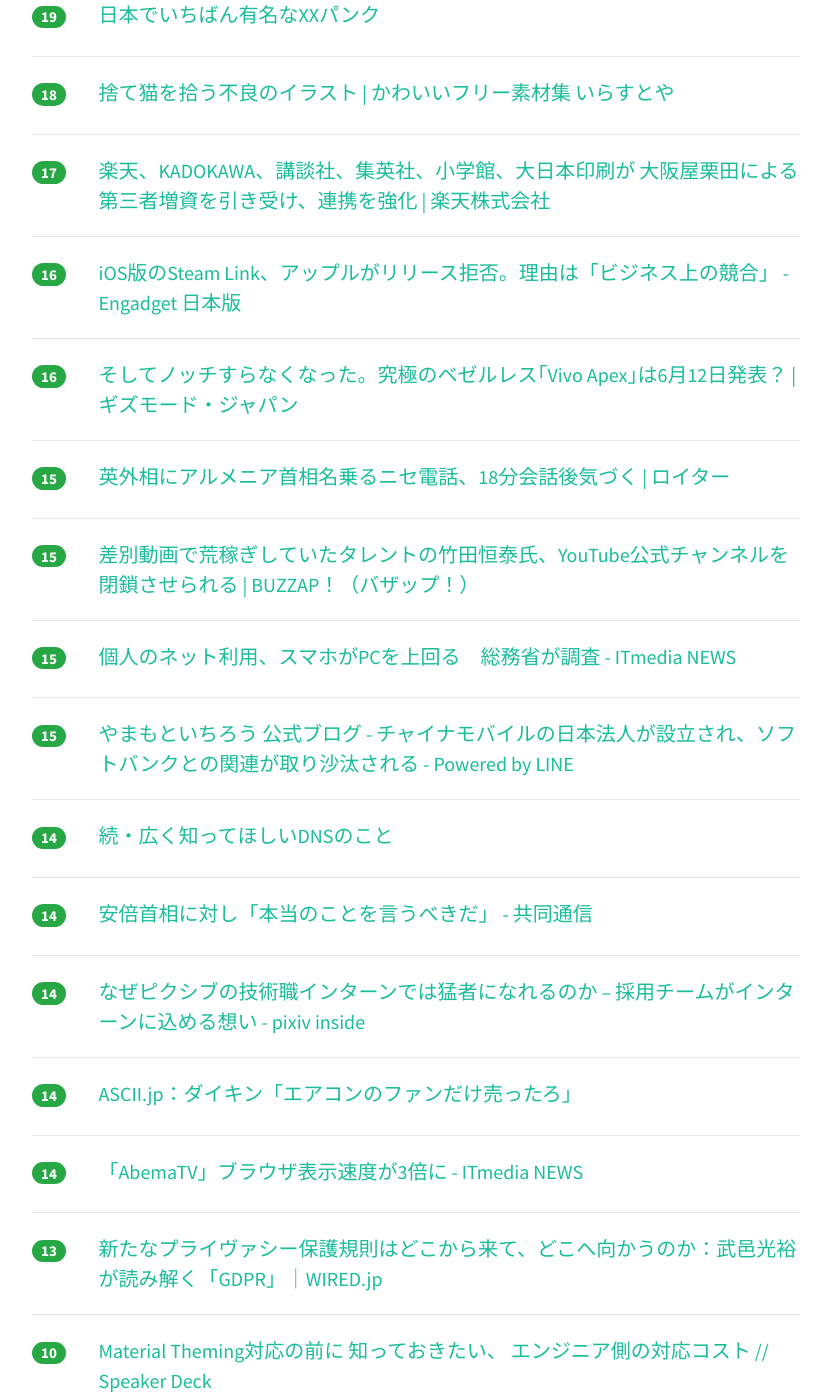
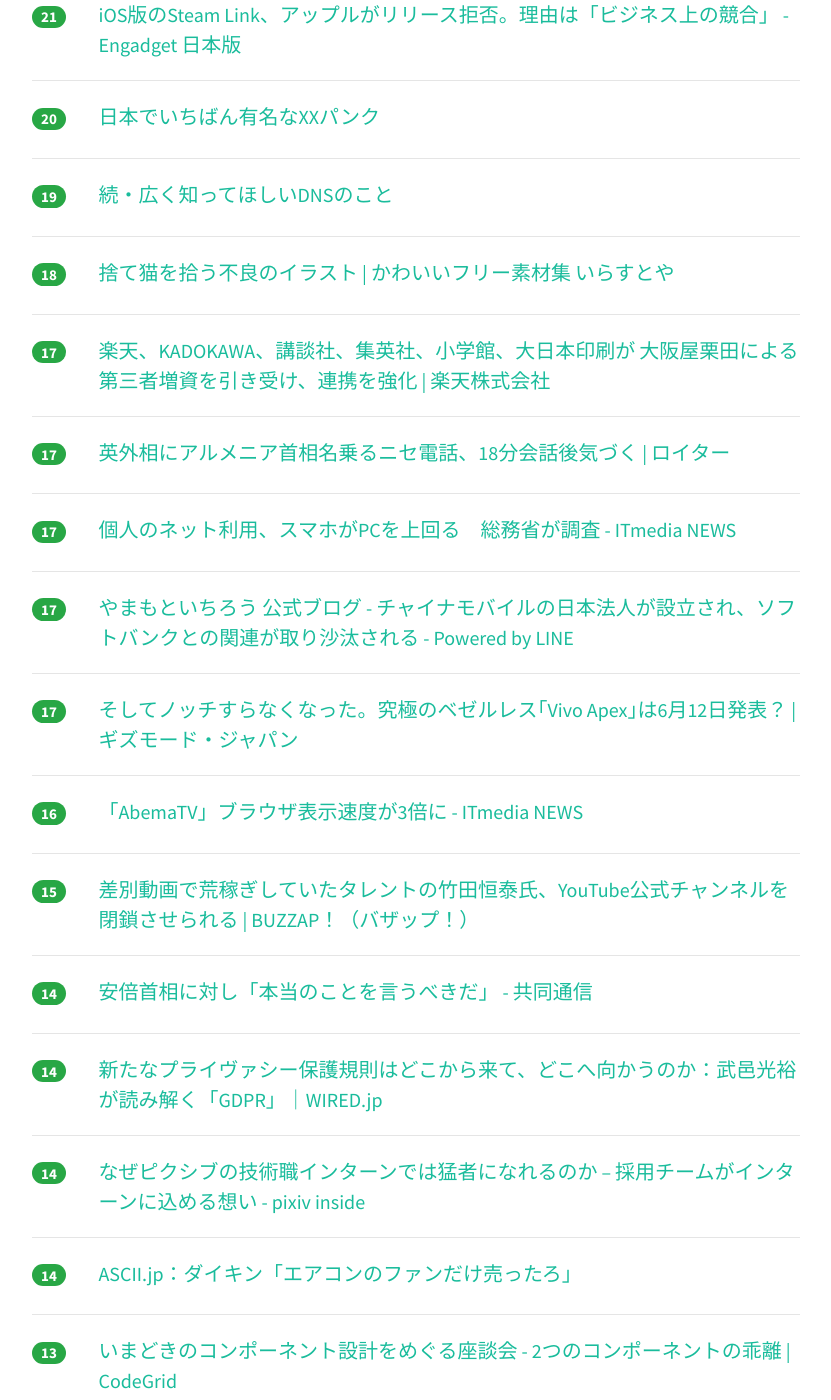
Before and after one commit to yatta47/hatena-matome-site, a Jekyll site: the page built from _posts/2018-05-26-hatena.md, in a window 1280 px wide and 1400 px high, scrolled down 1167 px. Shown: the whole window, without its empty margins (224-1055 px from the left). Built offline with Jekyll 4.4.1, drawn with Linux system fonts in a browser that asks for light colours; nearby versions of some CDN libraries; part of the change alters nothing that is shown; some of the changed text lies outside the part shown.

Commit message:
Updated 2018-05-26

```diff
--- a/_posts/2018-05-26-hatena.md
+++ b/_posts/2018-05-26-hatena.md
@@ -1,44 +1,44 @@
 ---
 layout: post
 title:  "2018-05-26 はてぶIT"
-date:   2018-05-26 12:02:43
+date:   2018-05-26 13:03:03
 tags: [it-hotentry]
 ---
-29 件のデータあり
+30 件のデータあり
 
 <hr><div class="row">
-<div class="col-1"><span class="badge badge-pill badge-success h2">140</span></div>
+<div class="col-1"><span class="badge badge-pill badge-success h2">195</span></div>
 <div class="col-11"><a href='http://blog.nkzn.info/entry/2018/05/26/020312' target='_blank'>Web最新技術がてんこ盛りのreact-native-domから目が離せない - ナカザンドットネット</a></div>
 </div>
 <hr>
 <div class="row">
-<div class="col-1"><span class="badge badge-pill badge-success h2">67</span></div>
+<div class="col-1"><span class="badge badge-pill badge-success h2">91</span></div>
 <div class="col-11"><a href='https://qiita.com/JotaroS/items/5042d2944cf0573f133e' target='_blank'>[macOS向け] gitのクライアントはGitupがいいぞ。</a></div>
 </div>
 <hr>
 <div class="row">
-<div class="col-1"><span class="badge badge-pill badge-success h2">44</span></div>
+<div class="col-1"><span class="badge badge-pill badge-success h2">49</span></div>
 <div class="col-11"><a href='https://www.slideshare.net/osamum/web-progressive-web-apps' target='_blank'>進化する Web ～ Progressive Web Apps の実装と応用 ～</a></div>
 </div>
 <hr>
 <div class="row">
-<div class="col-1"><span class="badge badge-pill badge-success h2">31</span></div>
+<div class="col-1"><span class="badge badge-pill badge-success h2">34</span></div>
+<div class="col-11"><a href='https://soudai.hatenablog.com/entry/2018/05/25/121801' target='_blank'>DBリファクタリングをやっているって話 - そーだいなるらくがき帳</a></div>
+</div>
+<hr>
+<div class="row">
+<div class="col-1"><span class="badge badge-pill badge-success h2">33</span></div>
 <div class="col-11"><a href='https://www.slideshare.net/hiromasaoka/noops-98595318' target='_blank'>NoOpsへ舵を切れ</a></div>
 </div>
 <hr>
 <div class="row">
-<div class="col-1"><span class="badge badge-pill badge-success h2">29</span></div>
-<div class="col-11"><a href='https://gigazine.net/news/20180525-most-india-it-engineers-incapable/' target='_blank'>「インド人のITエンジニアは優秀」という風潮は正しくないという研究結果 - GIGAZINE</a></div>
-</div>
-<hr>
-<div class="row">
-<div class="col-1"><span class="badge badge-pill badge-success h2">28</span></div>
+<div class="col-1"><span class="badge badge-pill badge-success h2">32</span></div>
 <div class="col-11"><a href='http://photoshopvip.net/109116' target='_blank'>レベル高すぎ！商用可能な無料HTMLテンプレート200+種類を配布しているサイト Colorlib - PhotoshopVIP</a></div>
 </div>
 <hr>
 <div class="row">
-<div class="col-1"><span class="badge badge-pill badge-success h2">28</span></div>
-<div class="col-11"><a href='https://soudai.hatenablog.com/entry/2018/05/25/121801' target='_blank'>DBリファクタリングをやっているって話 - そーだいなるらくがき帳</a></div>
+<div class="col-1"><span class="badge badge-pill badge-success h2">30</span></div>
+<div class="col-11"><a href='https://gigazine.net/news/20180525-most-india-it-engineers-incapable/' target='_blank'>「インド人のITエンジニアは優秀」という風潮は正しくないという研究結果 - GIGAZINE</a></div>
 </div>
 <hr>
 <div class="row">
@@ -47,13 +47,23 @@ tags: [it-hotentry]
 </div>
 <hr>
 <div class="row">
-<div class="col-1"><span class="badge badge-pill badge-success h2">20</span></div>
+<div class="col-1"><span class="badge badge-pill badge-success h2">22</span></div>
 <div class="col-11"><a href='https://wiredjs.com/' target='_blank'>Wired Elements</a></div>
 </div>
 <hr>
 <div class="row">
+<div class="col-1"><span class="badge badge-pill badge-success h2">21</span></div>
+<div class="col-11"><a href='https://japanese.engadget.com/2018/05/25/ios-steam-link/' target='_blank'>iOS版のSteam Link、アップルがリリース拒否。理由は「ビジネス上の競合」 - Engadget 日本版</a></div>
+</div>
+<hr>
+<div class="row">
+<div class="col-1"><span class="badge badge-pill badge-success h2">20</span></div>
+<div class="col-11"><a href='https://anond.hatelabo.jp/20180525185958' target='_blank'>日本でいちばん有名なXXパンク</a></div>
+</div>
+<hr>
+<div class="row">
 <div class="col-1"><span class="badge badge-pill badge-success h2">19</span></div>
-<div class="col-11"><a href='https://anond.hatelabo.jp/20180525185958' target='_blank'>日本でいちばん有名なXXパンク</a></div>
+<div class="col-11"><a href='https://www.slideshare.net/nakatomoorg/ssmjpdnssecurity2' target='_blank'>続・広く知ってほしいDNSのこと</a></div>
 </div>
 <hr>
 <div class="row">
@@ -67,18 +77,28 @@ tags: [it-hotentry]
 </div>
 <hr>
 <div class="row">
-<div class="col-1"><span class="badge badge-pill badge-success h2">16</span></div>
-<div class="col-11"><a href='https://japanese.engadget.com/2018/05/25/ios-steam-link/' target='_blank'>iOS版のSteam Link、アップルがリリース拒否。理由は「ビジネス上の競合」 - Engadget 日本版</a></div>
+<div class="col-1"><span class="badge badge-pill badge-success h2">17</span></div>
+<div class="col-11"><a href='https://jp.reuters.com/article/idJPKCN1IQ0IB' target='_blank'>英外相にアルメニア首相名乗るニセ電話、18分会話後気づく | ロイター</a></div>
+</div>
+<hr>
+<div class="row">
+<div class="col-1"><span class="badge badge-pill badge-success h2">17</span></div>
+<div class="col-11"><a href='http://www.itmedia.co.jp/news/articles/1805/25/news124.html' target='_blank'>個人のネット利用、スマホがPCを上回る　総務省が調査 - ITmedia NEWS</a></div>
+</div>
+<hr>
+<div class="row">
+<div class="col-1"><span class="badge badge-pill badge-success h2">17</span></div>
+<div class="col-11"><a href='https://lineblog.me/yamamotoichiro/archives/13186483.html' target='_blank'>やまもといちろう 公式ブログ - チャイナモバイルの日本法人が設立され、ソフトバンクとの関連が取り沙汰される - Powered by LINE</a></div>
+</div>
+<hr>
+<div class="row">
+<div class="col-1"><span class="badge badge-pill badge-success h2">17</span></div>
+<div class="col-11"><a href='https://www.gizmodo.jp/2018/05/vivo-apex.html' target='_blank'>そしてノッチすらなくなった。究極のベゼルレス｢Vivo Apex｣は6月12日発表？ | ギズモード・ジャパン</a></div>
 </div>
 <hr>
 <div class="row">
 <div class="col-1"><span class="badge badge-pill badge-success h2">16</span></div>
-<div class="col-11"><a href='https://www.gizmodo.jp/2018/05/vivo-apex.html' target='_blank'>そしてノッチすらなくなった。究極のベゼルレス｢Vivo Apex｣は6月12日発表？ | ギズモード・ジャパン</a></div>
-</div>
-<hr>
-<div class="row">
-<div class="col-1"><span class="badge badge-pill badge-success h2">15</span></div>
-<div class="col-11"><a href='https://jp.reuters.com/article/idJPKCN1IQ0IB' target='_blank'>英外相にアルメニア首相名乗るニセ電話、18分会話後気づく | ロイター</a></div>
+<div class="col-11"><a href='http://www.itmedia.co.jp/news/articles/1805/25/news123.html' target='_blank'>「AbemaTV」ブラウザ表示速度が3倍に - ITmedia NEWS</a></div>
 </div>
 <hr>
 <div class="row">
@@ -87,23 +107,13 @@ tags: [it-hotentry]
 </div>
 <hr>
 <div class="row">
-<div class="col-1"><span class="badge badge-pill badge-success h2">15</span></div>
-<div class="col-11"><a href='http://www.itmedia.co.jp/news/articles/1805/25/news124.html' target='_blank'>個人のネット利用、スマホがPCを上回る　総務省が調査 - ITmedia NEWS</a></div>
-</div>
-<hr>
-<div class="row">
-<div class="col-1"><span class="badge badge-pill badge-success h2">15</span></div>
-<div class="col-11"><a href='https://lineblog.me/yamamotoichiro/archives/13186483.html' target='_blank'>やまもといちろう 公式ブログ - チャイナモバイルの日本法人が設立され、ソフトバンクとの関連が取り沙汰される - Powered by LINE</a></div>
+<div class="col-1"><span class="badge badge-pill badge-success h2">14</span></div>
+<div class="col-11"><a href='https://this.kiji.is/372709890965259361' target='_blank'>安倍首相に対し「本当のことを言うべきだ」 - 共同通信</a></div>
 </div>
 <hr>
 <div class="row">
 <div class="col-1"><span class="badge badge-pill badge-success h2">14</span></div>
-<div class="col-11"><a href='https://www.slideshare.net/nakatomoorg/ssmjpdnssecurity2' target='_blank'>続・広く知ってほしいDNSのこと</a></div>
-</div>
-<hr>
-<div class="row">
-<div class="col-1"><span class="badge badge-pill badge-success h2">14</span></div>
-<div class="col-11"><a href='https://this.kiji.is/372709890965259361' target='_blank'>安倍首相に対し「本当のことを言うべきだ」 - 共同通信</a></div>
+<div class="col-11"><a href='https://wired.jp/2018/05/25/gdpr-start/' target='_blank'>新たなプライヴァシー保護規則はどこから来て、どこへ向かうのか：武邑光裕が読み解く「GDPR」｜WIRED.jp</a></div>
 </div>
 <hr>
 <div class="row">
@@ -117,33 +127,28 @@ tags: [it-hotentry]
 </div>
 <hr>
 <div class="row">
-<div class="col-1"><span class="badge badge-pill badge-success h2">14</span></div>
-<div class="col-11"><a href='http://www.itmedia.co.jp/news/articles/1805/25/news123.html' target='_blank'>「AbemaTV」ブラウザ表示速度が3倍に - ITmedia NEWS</a></div>
+<div class="col-1"><span class="badge badge-pill badge-success h2">13</span></div>
+<div class="col-11"><a href='https://app.codegrid.net/entry/2017-component-talk-1' target='_blank'>いまどきのコンポーネント設計をめぐる座談会 - 2つのコンポーネントの乖離 | CodeGrid</a></div>
 </div>
 <hr>
 <div class="row">
 <div class="col-1"><span class="badge badge-pill badge-success h2">13</span></div>
-<div class="col-11"><a href='https://wired.jp/2018/05/25/gdpr-start/' target='_blank'>新たなプライヴァシー保護規則はどこから来て、どこへ向かうのか：武邑光裕が読み解く「GDPR」｜WIRED.jp</a></div>
+<div class="col-11"><a href='http://ascii.jp/elem/000/001/681/1681458/' target='_blank'>ASCII.jp：Oculus GoのRoomsはなぜ凄いのか？｜遠藤諭のプログラミング＋日記</a></div>
 </div>
 <hr>
 <div class="row">
-<div class="col-1"><span class="badge badge-pill badge-success h2">10</span></div>
+<div class="col-1"><span class="badge badge-pill badge-success h2">11</span></div>
 <div class="col-11"><a href='https://speakerdeck.com/seto_hi/material-themingdui-ying-falseqian-ni-zhi-tuteokitai-enziniace-falsedui-ying-kosuto' target='_blank'>Material Theming対応の前に 知っておきたい、 エンジニア側の対応コスト // Speaker Deck</a></div>
 </div>
 <hr>
 <div class="row">
-<div class="col-1"><span class="badge badge-pill badge-success h2">10</span></div>
-<div class="col-11"><a href='http://ascii.jp/elem/000/001/681/1681458/' target='_blank'>ASCII.jp：Oculus GoのRoomsはなぜ凄いのか？｜遠藤諭のプログラミング＋日記</a></div>
+<div class="col-1"><span class="badge badge-pill badge-success h2">9</span></div>
+<div class="col-11"><a href='https://mainichi.jp/articles/20180526/ddm/012/010/125000c' target='_blank'>公文書クライシス：防衛省が証言者探し　ファイル名抽象化　識者から懸念の声 - 毎日新聞</a></div>
 </div>
 <hr>
 <div class="row">
-<div class="col-1"><span class="badge badge-pill badge-success h2">9</span></div>
-<div class="col-11"><a href='https://app.codegrid.net/entry/2017-component-talk-1' target='_blank'>いまどきのコンポーネント設計をめぐる座談会 - 2つのコンポーネントの乖離 | CodeGrid</a></div>
-</div>
-<hr>
-<div class="row">
-<div class="col-1"><span class="badge badge-pill badge-success h2">8</span></div>
-<div class="col-11"><a href='https://mainichi.jp/articles/20180526/ddm/012/010/125000c' target='_blank'>公文書クライシス：防衛省が証言者探し　ファイル名抽象化　識者から懸念の声 - 毎日新聞</a></div>
+<div class="col-1"><span class="badge badge-pill badge-success h2">6</span></div>
+<div class="col-11"><a href='https://togetter.com/li/1230836' target='_blank'>シグマ社長「スーパーカーみたいなレンズ作ったわ」→その例え、大きさ、価格に納得したり失禁したりする人々 - Togetter</a></div>
 </div>
 <hr>
 <div class="row">
```
